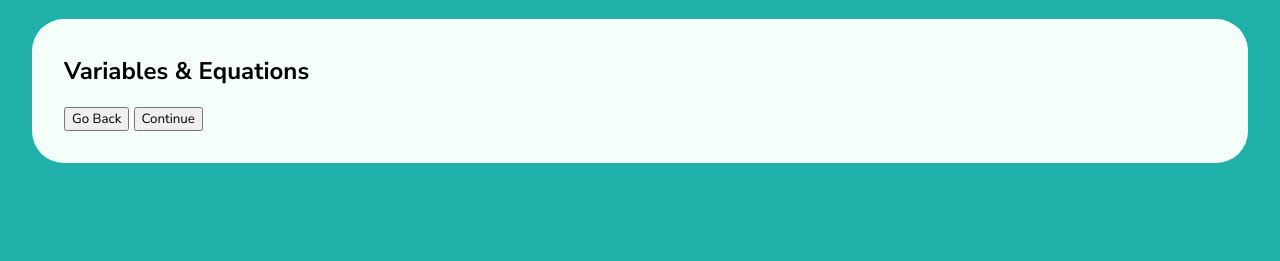
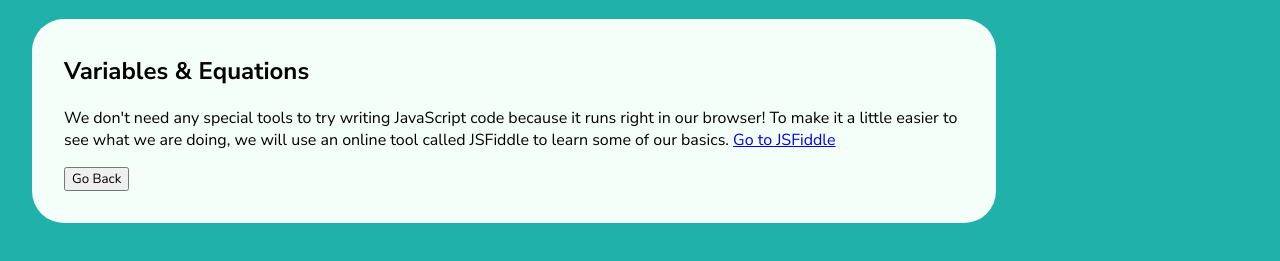
Before and after one commit to d4nc3r/js-for-kids, a plain HTML site: page index.html in a window 1280 px wide. Both pictures are taken after a click on the button "Continue". Shown: the part 67-328 px from the top of the page. Drawn offline with Linux system fonts and the light colour scheme.

Commit message:
cookie to track current page

```diff
--- a/helpers.js
+++ b/helpers.js
@@ -1,3 +1,10 @@
 const sleep = () => {
   return new Promise((resolve) => setTimeout(resolve, 1000));
 };
+
+const getCookies = () => {
+  return document.cookie.split(";").reduce((prev, next) => {
+    let keyValue = next.trim().split("=");
+    return { ...prev, [keyValue[0]]: keyValue[1] };
+  }, {});
+};
--- a/index.html
+++ b/index.html
@@ -14,7 +14,7 @@
   <body>
     <h1>Learn JavaScript</h1>
     <div class="card">
-      <div id="intro">
+      <div class="hidden" id="intro">
         <h2>Introduction</h2>
         <p>
           JavaScript is a programming language used in web browsers, like Chrome
@@ -46,6 +46,13 @@
       </div>
       <div class="hidden" id="vars">
         <h2>Variables & Equations</h2>
+        <p>
+          We don't need any special tools to try writing JavaScript code because
+          it runs right in our browser! To make it a little easier to see what
+          we are doing, we will use an online tool called JSFiddle to learn some
+          of our basics.
+          <a href="http://jsfiddle.net" target="_blank">Go to JSFiddle</a>
+        </p>
       </div>
       <button class="hidden" id="prev">Go Back</button>
       <button id="continue">Continue</button>
--- a/main.js
+++ b/main.js
@@ -1,10 +1,12 @@
-let currentSection = "intro";
-const introSection = document.querySelector("#intro");
-const varsSection = document.querySelector("#vars");
+const sections = [
+  { name: "intro", prev: null, next: "vars" },
+  { name: "vars", prev: "intro", next: null },
+];
 
 const button = document.querySelector("button#colors");
 const continueBtn = document.querySelector("button#continue");
 const goBackBtn = document.querySelector("button#prev");
+
 let colors = [
   "crimson",
   "darkorange",
@@ -14,7 +16,26 @@ let colors = [
   "rebeccapurple",
 ];
 let colorIndex = 0;
-let stop = false;
+
+function updateSection(sectionName) {
+  document.cookie = `currentSection=${sectionName}`;
+
+  sections.forEach((section) => {
+    const sectionDiv = document.querySelector(`#${section.name}`);
+
+    if (section.name === sectionName) {
+      sectionDiv.classList.remove("hidden");
+      section.prev
+        ? goBackBtn.classList.remove("hidden")
+        : goBackBtn.classList.add("hidden");
+      section.next
+        ? continueBtn.classList.remove("hidden")
+        : continueBtn.classList.add("hidden");
+    } else {
+      sectionDiv.classList.add("hidden");
+    }
+  });
+}
 
 function changeColor(color) {
   if (!color || typeof color !== "string") {
@@ -26,27 +47,21 @@ function changeColor(color) {
 }
 
 function handleContinue() {
-  switch (currentSection) {
-    case "intro":
-      introSection.classList.add("hidden");
-      varsSection.classList.remove("hidden");
-      goBackBtn.classList.remove("hidden");
-      currentSection = "vars";
-      break;
-  }
+  nextSection = sections.find(
+    (s) => s.name === getCookies().currentSection
+  ).next;
+  updateSection(nextSection);
 }
 
 function handleBack() {
-  switch (currentSection) {
-    case "vars":
-      introSection.classList.remove("hidden");
-      varsSection.classList.add("hidden");
-      goBackBtn.classList.add("hidden");
-      currentSection = "intro";
-      break;
-  }
+  prevSection = sections.find(
+    (s) => s.name === getCookies().currentSection
+  ).prev;
+  updateSection(prevSection);
 }
 
 button.addEventListener("click", changeColor);
 continueBtn.addEventListener("click", handleContinue);
 goBackBtn.addEventListener("click", handleBack);
+
+updateSection(getCookies().currentSection || "intro");
--- a/styles.css
+++ b/styles.css
@@ -10,6 +10,7 @@ html,
   padding: 1rem 2rem 2rem;
   background-color: mintcream;
   border-radius: 2rem;
+  max-width: 900px;
 }
 .hidden {
   display: none;
```
Lines whose indentation alone changed are shown as unchanged.
